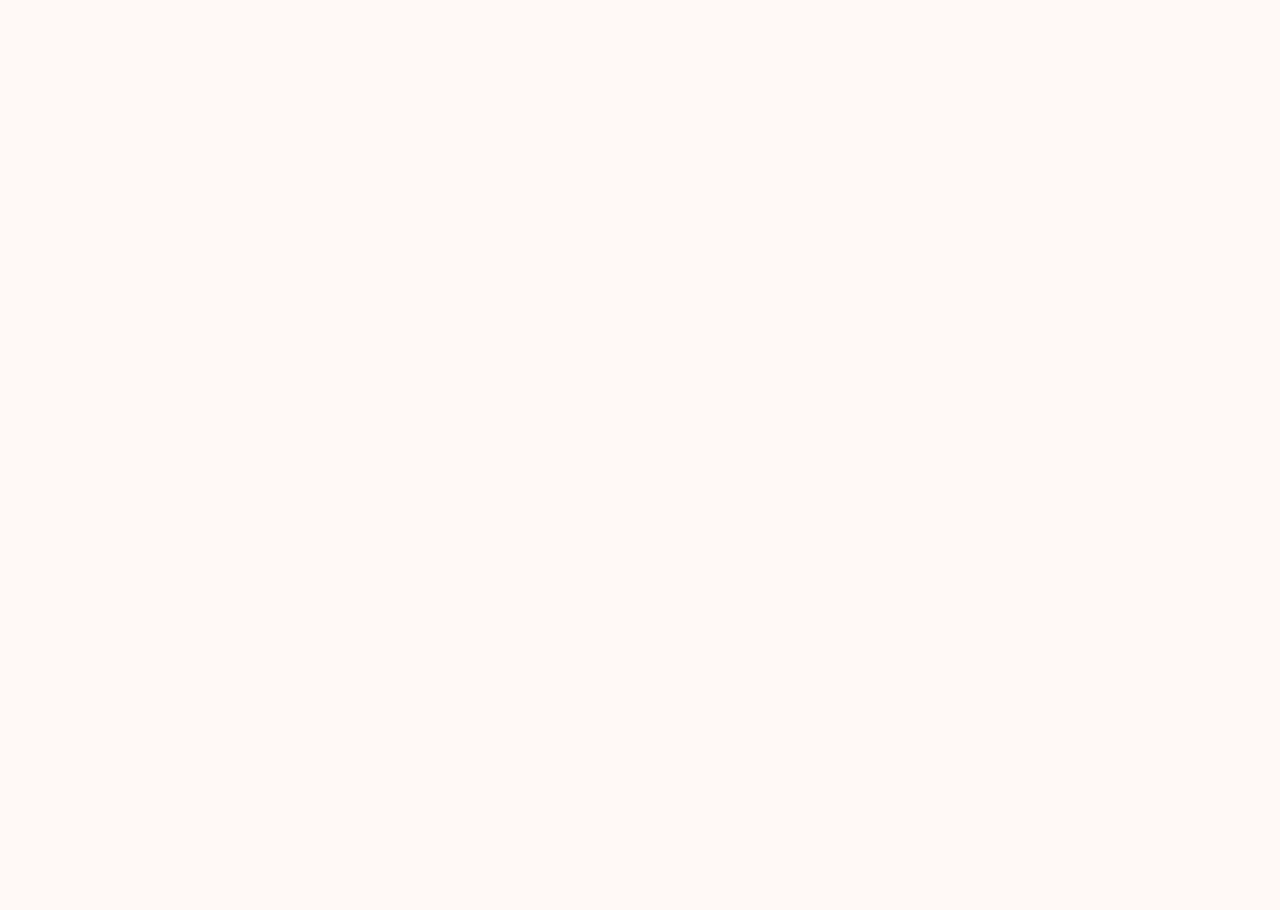
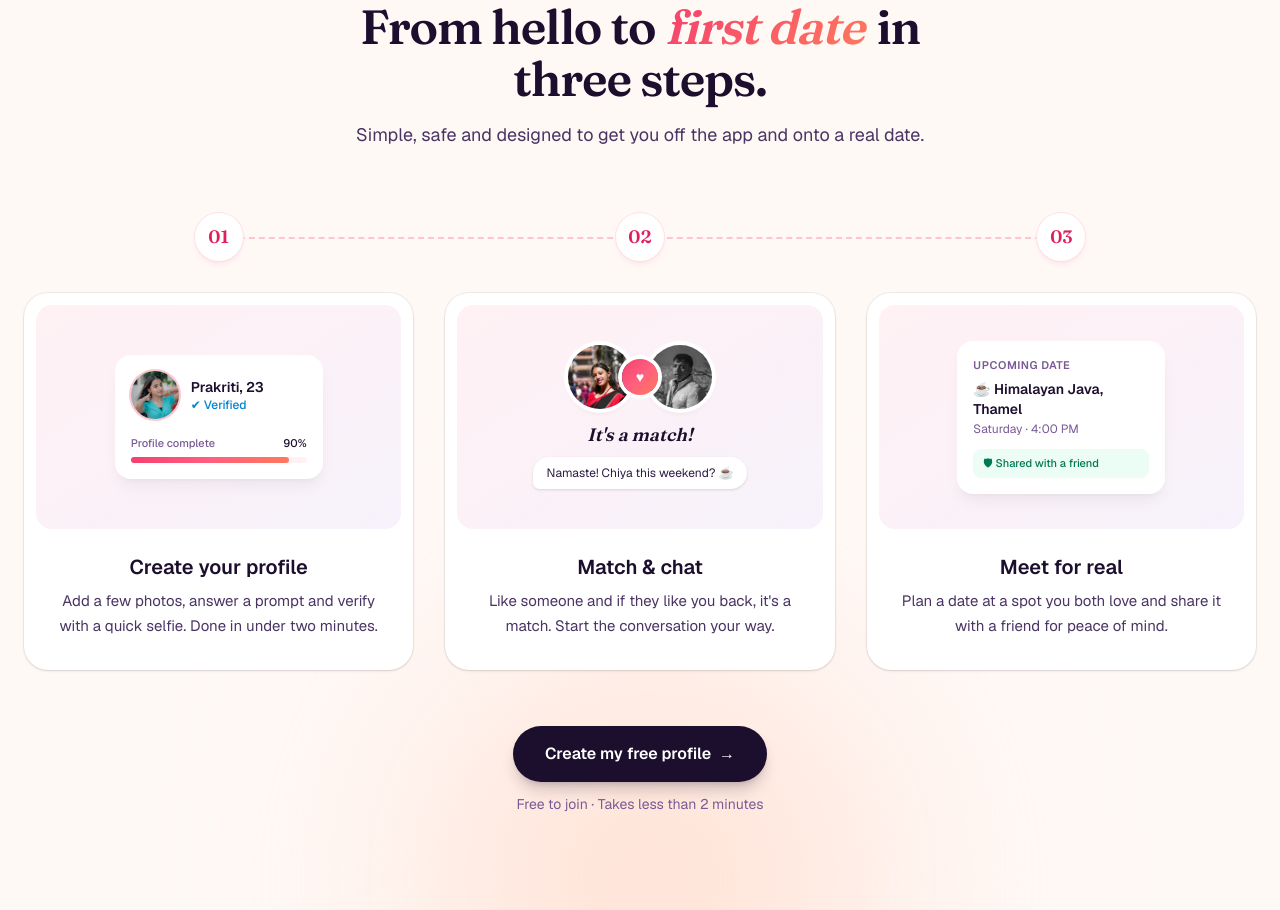
Before and after one commit to mijashsunar10/Dating_app, a Next.js app: page / in a window 1280 px wide. Shown: the part 1740-2650 px from the top of the page. Before the commit the page ends 1613 px from the top, so only its background shows below. Built offline with nearby package versions, Linux system fonts and the light colour scheme.

Commit message:
Add How it works section

```diff
--- /dev/null
+++ b/src/app/how-it-works.tsx
@@ -0,0 +1,127 @@
+import Image from "next/image";
+
+import srijana from "../../public/photos/srijana.jpg";
+import prakriti from "../../public/photos/prakriti.jpg";
+import aarav from "../../public/photos/aarav.jpg";
+
+const steps = [
+  {
+    n: "01",
+    title: "Create your profile",
+    text: "Add a few photos, answer a prompt and verify with a quick selfie. Done in under two minutes.",
+    visual: <ProfileVisual />,
+  },
+  {
+    n: "02",
+    title: "Match & chat",
+    text: "Like someone and if they like you back, it's a match. Start the conversation your way.",
+    visual: <MatchVisual />,
+  },
+  {
+    n: "03",
+    title: "Meet for real",
+    text: "Plan a date at a spot you both love and share it with a friend for peace of mind.",
+    visual: <DateVisual />,
+  },
+];
+
+export default function HowItWorks() {
+  return (
+    <section id="how-it-works" className="mx-auto w-full max-w-7xl scroll-mt-6 px-6 py-24">
+      <div className="mx-auto max-w-2xl text-center">
+        <p className="text-sm font-semibold uppercase tracking-[0.2em] text-rose-600">How it works</p>
+        <h2 className="mt-3 font-display text-4xl font-semibold leading-[1.08] tracking-tight text-plum-900 sm:text-5xl">
+          From hello to <span className="text-love italic">first date</span> in three steps.
+        </h2>
+        <p className="mt-4 text-lg text-plum-700">Simple, safe and designed to get you off the app and onto a real date.</p>
+      </div>
+
+      <div className="relative mt-16">
+        {/* connector line */}
+        <div className="absolute left-[16.66%] right-[16.66%] top-6 hidden border-t-2 border-dashed border-rose-200 md:block" />
+
+        <ol className="relative grid gap-10 md:grid-cols-3 md:gap-8">
+          {steps.map((s) => (
+            <li key={s.n} className="flex flex-col items-center text-center">
+              <span className="grid h-12 w-12 place-items-center rounded-full bg-white font-display text-lg font-semibold text-rose-600 shadow-md shadow-rose-500/10 ring-1 ring-rose-100">
+                {s.n}
+              </span>
+              <div className="mt-8 w-full rounded-3xl bg-white p-3 shadow-sm ring-1 ring-plum-900/5 transition duration-300 hover:-translate-y-1 hover:shadow-xl hover:shadow-plum-900/5">
+                <div className="grid h-56 place-items-center rounded-2xl bg-gradient-to-br from-rose-50 to-plum-50">{s.visual}</div>
+                <div className="px-4 pb-5 pt-6">
+                  <h3 className="text-xl font-semibold text-plum-900">{s.title}</h3>
+                  <p className="mt-2 text-[15px] leading-relaxed text-plum-700">{s.text}</p>
+                </div>
+              </div>
+            </li>
+          ))}
+        </ol>
+      </div>
+
+      <div className="mt-14 flex flex-col items-center gap-3">
+        <a
+          href="#"
+          className="group inline-flex items-center gap-2 rounded-full bg-plum-900 px-8 py-4 text-base font-semibold text-white shadow-lg shadow-plum-900/20 transition hover:-translate-y-0.5 hover:bg-plum-800"
+        >
+          Create my free profile
+          <span className="transition group-hover:translate-x-1">→</span>
+        </a>
+        <p className="text-sm text-plum-500">Free to join · Takes less than 2 minutes</p>
+      </div>
+    </section>
+  );
+}
+
+function ProfileVisual() {
+  return (
+    <div className="w-52 rounded-2xl bg-white p-4 shadow-lg shadow-plum-900/5">
+      <div className="flex items-center gap-3">
+        <span className="relative h-12 w-12 overflow-hidden rounded-full ring-2 ring-rose-200">
+          <Image src={prakriti} alt="" fill sizes="48px" className="object-cover" />
+        </span>
+        <div className="text-left">
+          <p className="text-sm font-semibold text-plum-900">Prakriti, 23</p>
+          <p className="text-xs font-medium text-sky-600">✔ Verified</p>
+        </div>
+      </div>
+      <div className="mt-4 flex justify-between text-[11px] font-medium text-plum-500">
+        <span>Profile complete</span>
+        <span className="text-plum-900">90%</span>
+      </div>
+      <div className="mt-1.5 h-1.5 rounded-full bg-rose-50">
+        <div className="bg-love h-full w-[90%] rounded-full" />
+      </div>
+    </div>
+  );
+}
+
+function MatchVisual() {
+  return (
+    <div className="flex flex-col items-center">
+      <div className="flex items-center">
+        <span className="relative h-16 w-16 overflow-hidden rounded-full shadow-md ring-4 ring-white">
+          <Image src={srijana} alt="" fill sizes="64px" className="object-cover" />
+        </span>
+        <span className="bg-love z-10 -mx-2.5 grid h-9 w-9 place-items-center rounded-full text-sm text-white ring-4 ring-white">♥</span>
+        <span className="relative h-16 w-16 overflow-hidden rounded-full shadow-md ring-4 ring-white">
+          <Image src={aarav} alt="" fill sizes="64px" className="object-cover" />
+        </span>
+      </div>
+      <p className="mt-3 font-display text-lg font-semibold italic text-plum-900">It&apos;s a match!</p>
+      <p className="mt-2 rounded-2xl rounded-bl-md bg-white px-3.5 py-2 text-xs text-plum-800 shadow-sm">Namaste! Chiya this weekend? ☕</p>
+    </div>
+  );
+}
+
+function DateVisual() {
+  return (
+    <div className="w-52 rounded-2xl bg-white p-4 text-left shadow-lg shadow-plum-900/5">
+      <p className="text-[11px] font-semibold uppercase tracking-wider text-plum-500">Upcoming date</p>
+      <p className="mt-1.5 text-sm font-semibold text-plum-900">☕ Himalayan Java, Thamel</p>
+      <p className="mt-0.5 text-xs text-plum-500">Saturday · 4:00 PM</p>
+      <div className="mt-3 flex items-center gap-1.5 rounded-lg bg-emerald-50 px-2.5 py-1.5 text-[11px] font-medium text-emerald-700">
+        🛡 Shared with a friend
+      </div>
+    </div>
+  );
+}
--- a/src/app/page.tsx
+++ b/src/app/page.tsx
@@ -1,6 +1,7 @@
 import Image from "next/image";
 import SwipeDeck, { type Profile } from "./swipe-deck";
 import Features from "./features";
+import HowItWorks from "./how-it-works";
 
 import srijana from "../../public/photos/srijana.jpg";
 import prakriti from "../../public/photos/prakriti.jpg";
@@ -37,7 +38,7 @@ export default function Home() {
         </a>
         <nav className="hidden items-center gap-9 text-[15px] font-medium text-plum-700 md:flex">
           <a href="#features" className="transition hover:text-rose-600">Discover</a>
-          <a href="#" className="transition hover:text-rose-600">How it works</a>
+          <a href="#how-it-works" className="transition hover:text-rose-600">How it works</a>
           <a href="#" className="transition hover:text-rose-600">Safety</a>
           <a href="#" className="transition hover:text-rose-600">Premium</a>
         </nav>
@@ -171,6 +172,7 @@ export default function Home() {
       </section>
 
       <Features />
+      <HowItWorks />
     </main>
   );
 }
```
